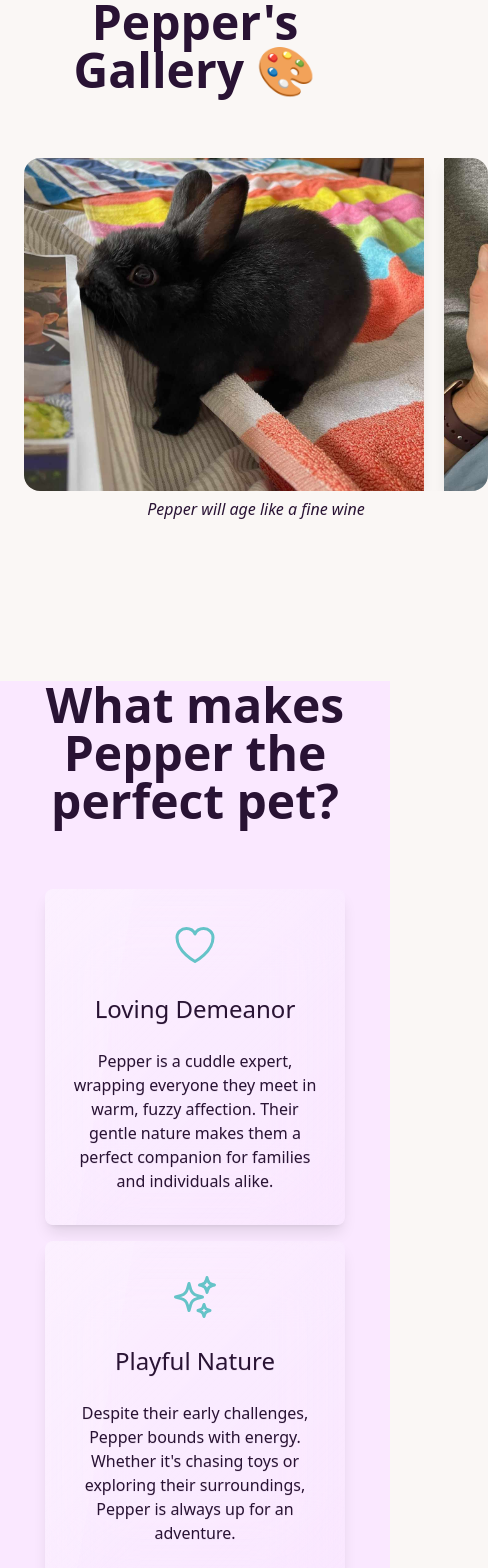
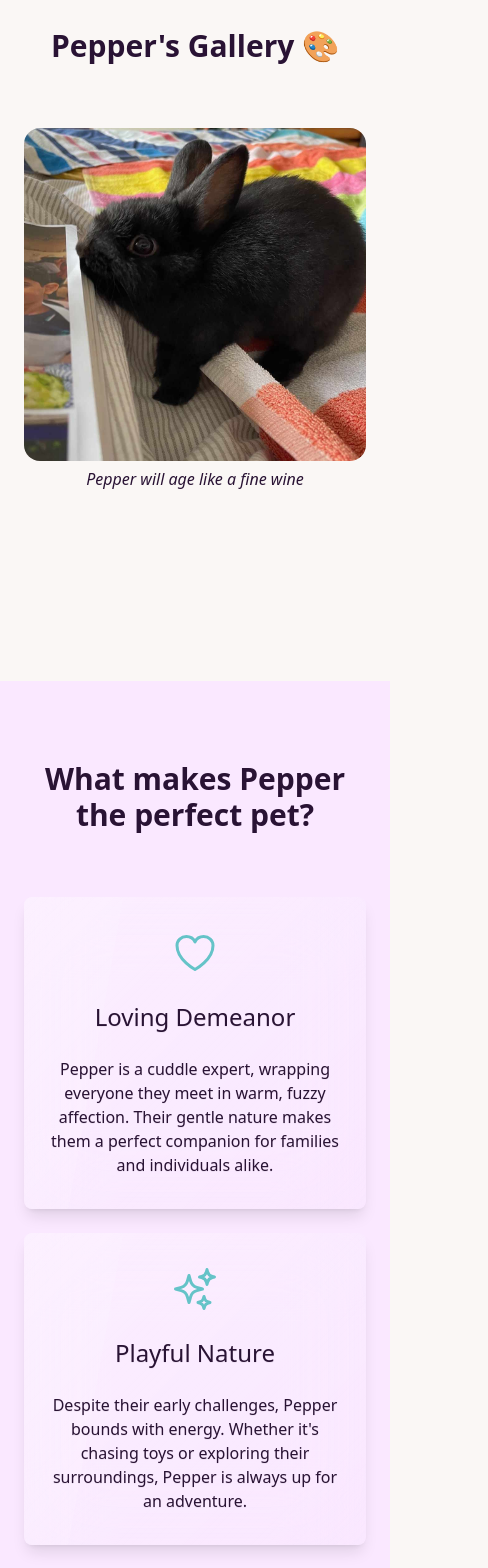
Before and after one commit to mradinoff/rabbit-adoption-pepper, a Next.js app: page / in a window 390 px wide. Shown: the part 1480-3048 px from the top of the page, 488 px wide, since content can reach past the window. Built offline with nearby package versions, Linux system fonts and the light colour scheme.

Commit message:
Responsive fonts and carousel fix

```diff
--- a/src/pages/modules/card.tsx
+++ b/src/pages/modules/card.tsx
@@ -21,16 +21,16 @@ const content = [
 ];
 
 const Card = () => (
-	<section className="bg-fuchsia-100 min-h-screen flex flex-col justify-center px-4">
-		<div className="container md:py-20 m-auto">
-			<h2 className="text-center mb-16 text-5xl font-bold">
+	<section className="bg-fuchsia-100 min-h-screen flex flex-col justify-center">
+		<div className="container py-20 m-auto px-6">
+			<h2 className="text-center mb-16 text-3xl md:text-5xl font-bold ">
 				What makes Pepper the perfect pet?
 			</h2>
-			<div className="flex flex-row gap-4 flex-wrap justify-center">
+			<div className="flex flex-row gap-6 md:gap-4 flex-wrap justify-center">
 				{content.map((item, i) => (
 					<div
 						key={i}
-						className="rounded-lg py-8 px-6 flex flex-col w-3/12 md:w-100 gap-y-6 glass border-2 border-primary text-center shadow-lg min-w-[300px]"
+						className="rounded-lg py-8 px-6 flex flex-col w-100 md:w-3/12   gap-y-6 glass border-2 border-primary text-center shadow-lg min-w-[300px]"
 					>
 						{item.svg}
 
--- a/src/pages/modules/carousel.tsx
+++ b/src/pages/modules/carousel.tsx
@@ -28,11 +28,14 @@ const images = [
 const Carousel = () => (
 	<section
 		id="intro"
-		className="flex flex-col justify-center text-center px-6 py-20 gap-y-16 min-h-screen"
+		className="flex flex-col justify-center text-center px-6 py-20 gap-y-16 min-h-screen w-100"
 	>
-		<h2 className="text-5xl font-bold">{"Pepper's Gallery 🎨"}</h2>
-		<div className="mx-auto max-w-100">
-			<div className="carousel rounded-box w-100 mx-auto max-w-6xl">
+		<h2 className="text-3xl md:text-5xl font-bold">{"Pepper's Gallery 🎨"}</h2>
+		<div className="mx-auto relative" style={{ width: "100%" }}>
+			<div
+				className="carousel rounded-box mx-auto max-w-4xl"
+				style={{ width: "100%" }}
+			>
 				{images.map((image, i) => (
 					<div className="carousel-item mr-5 relative shadow-lg" key={i}>
 						<Image
--- a/src/pages/modules/form.tsx
+++ b/src/pages/modules/form.tsx
@@ -62,7 +62,7 @@ const Form = () => {
 	return (
 		<section className="px-6 py-20 min-h-screen">
 			<div className="mx-auto flex flex-col gap-y-12 max-w-2xl">
-				<h2 className="text-center text-5xl font-bold">
+				<h2 className="text-center text-3xl md:text-5xl font-bold">
 					Ready to add some Pepper to your life?
 				</h2>
 				<form
@@ -145,7 +145,7 @@ const Form = () => {
 					</button>
 				</form>
 				<div className="divider text-4xl my-8 text-primary">OR</div>
-				<h2 className="text-5xl font-bold text-center">
+				<h2 className="text-3xl md:text-5xl font-bold text-center">
 					Know someone who would love to adopt Pepper?
 				</h2>
 				<div>
```
